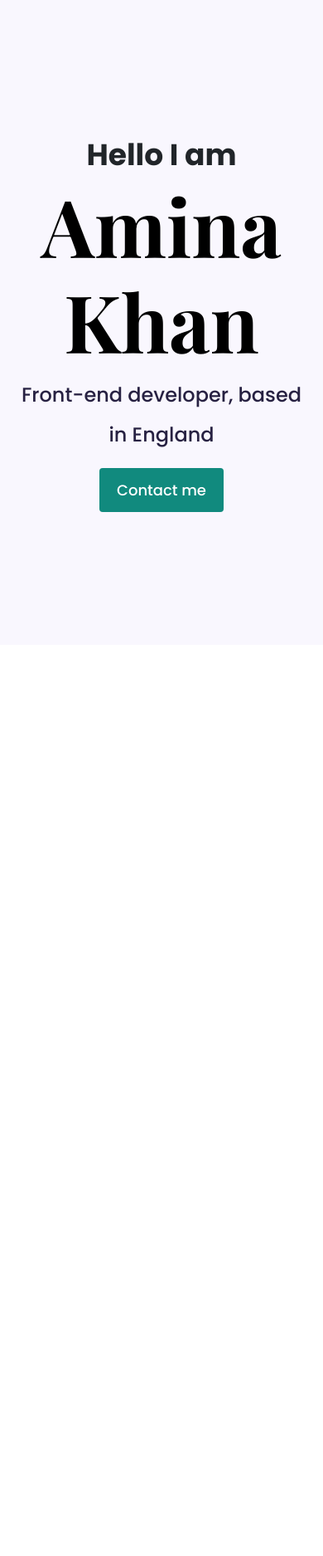
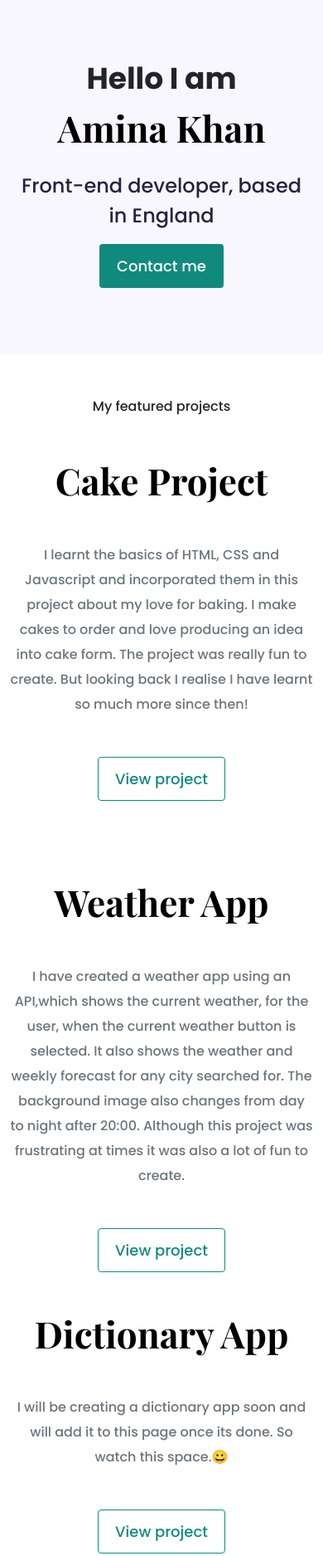
Before and after one commit to AminaKhan91/portfolio-project, a plain HTML site: page index.html in a window 390 px wide. Shown: the whole page at 83% size. Before the commit the page ends 844 px from the top, so only its background shows below. Drawn offline with nearby package versions, Linux system fonts and the light colour scheme; a web font is replaced by a local one.

Commit message:
Added homepage content design

```diff
--- a/index.html
+++ b/index.html
@@ -36,5 +36,72 @@
       <h2 class="mb-3">Front-end developer, based in England</h2>
       <div><a href="#" class="btn btn-branding"> Contact me</a></div>
     </div>
+    <p class="text-center m-5">My featured projects</p>
+    <div class="container">
+      <div class="row mb-5">
+        <div class="col d-none d-lg-block">
+          <img
+            src="images/cake.png"
+            class="img-fluid"
+            alt="cake project image"
+          />
+        </div>
+        <div class="col mb-5">
+          <div class="project-description">
+            <h2 class="mb-5">Cake Project</h2>
+            <p class="mb-5 text-muted">
+              I learnt the basics of HTML, CSS and Javascript and incorporated
+              them in this project about my love for baking. I make cakes to
+              order and love producing an idea into cake form. The project was
+              really fun to create. But looking back I realise I have learnt so
+              much more since then!
+            </p>
+            <a href="" class="btn btn-branding-outline"> View project</a>
+          </div>
+        </div>
+      </div>
+      <div class="row mb-5">
+        <div class="col">
+          <div class="project-description">
+            <h2 class="mb-5">Weather App</h2>
+            <p class="mb-5 text-muted">
+              I have created a weather app using an API,which shows the current
+              weather, for the user, when the current weather button is
+              selected. It also shows the weather and weekly forecast for any
+              city searched for. The background image also changes from day to
+              night after 20:00. Although this project was frustrating at times
+              it was also a lot of fun to create.
+            </p>
+            <a href="" class="btn btn-branding-outline"> View project</a>
+          </div>
+        </div>
+        <div class="col d-none d-lg-block">
+          <img
+            src="images/weather.png"
+            class="img-fluid"
+            alt="cake project image"
+          />
+        </div>
+      </div>
+      <div class="row mb-5">
+        <div class="col d-none d-lg-block">
+          <img
+            src="images/dictionary.png"
+            class="img-fluid"
+            alt="cake project image"
+          />
+        </div>
+        <div class="col">
+          <div class="project-description">
+            <h2 class="mb-5">Dictionary App</h2>
+            <p class="mb-5 text-muted">
+              I will be creating a dictionary app soon and will add it to this
+              page once its done. So watch this space.😀
+            </p>
+            <a href="" class="btn btn-branding-outline"> View project</a>
+          </div>
+        </div>
+      </div>
+    </div>
   </body>
 </html>
--- a/styles/portfolio.css
+++ b/styles/portfolio.css
@@ -22,10 +22,17 @@ h6 {
 
 h1 {
   font-size: 96px;
+  line-height: 1.5;
+}
+
+h2 {
+  font-size: 64px;
 }
 
 p {
   font-weight: normal;
+  font-size: 16px;
+  line-height: 30px;
 }
 
 .hero {
@@ -43,7 +50,7 @@ p {
 .hero h2 {
   font-family: var(--default-font-family);
   font-weight: normal;
-  line-height: 2;
+  line-height: 1.5;
   font-size: 24px;
   color: #272142;
 }
@@ -56,3 +63,32 @@ p {
   line-height: 27px;
   padding: 12px 20px;
 }
+.btn-branding-outline {
+  color: var(--branding-colour);
+  border: 1px solid var(--branding-colour);
+  border-radius: 4px;
+  font-size: 18px;
+  line-height: 27px;
+  padding: 12px 20px;
+}
+
+.project-description {
+  padding: 120px 60px;
+}
+
+@media (max-width: 900px) {
+  h1 {
+    font-size: 44px;
+    line-height: 2;
+  }
+  h2 {
+    font-size: 44px;
+  }
+  .hero {
+    padding: 80px 20px;
+  }
+  .project-description {
+    padding: 0;
+    text-align: center;
+  }
+}
```
Also changed, not shown: Images/cake.png (added), Images/dictionary.png (added), Images/dictionary2.png (added), Images/weather.png (added), Images/weather2.png (added), Images/yogurt.png (added).
